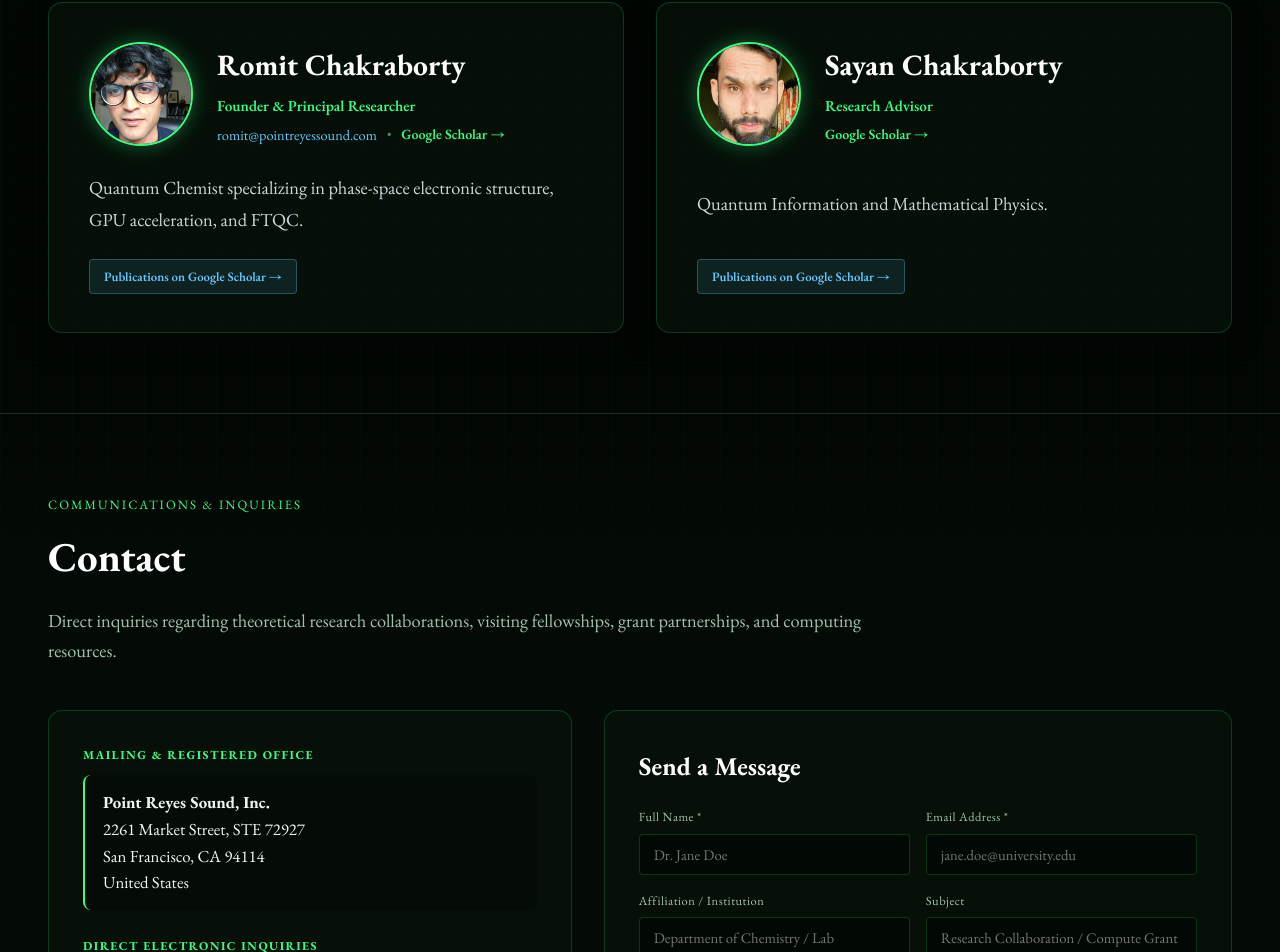
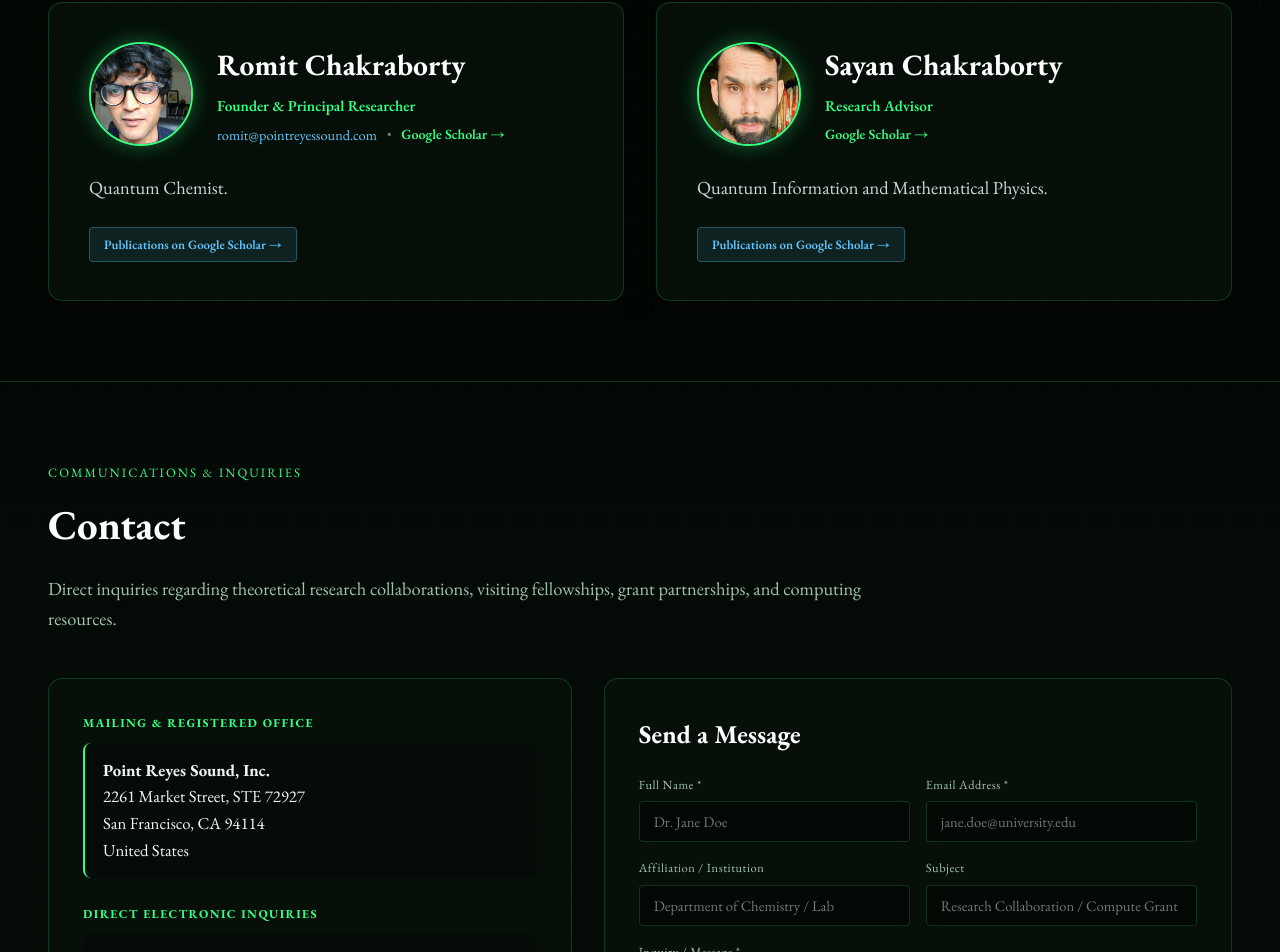
Before and after one commit to point-reyes-sound/point-reyes-sound, a React (Vite) app: page / in a window 1280 px wide. Shown: the part 4822-5774 px from the top of the page. Built offline with nearby package versions, Linux system fonts and the light colour scheme.

Commit message:
Update Romit Chakraborty bio to Quantum Chemist

```diff
--- a/src/App.jsx
+++ b/src/App.jsx
@@ -532,7 +532,7 @@ export default function App() {
               </div>
             </div>
             <p className="person-bio">
-              Quantum Chemist specializing in phase-space electronic structure, GPU acceleration, and FTQC.
+              Quantum Chemist.
             </p>
             <div className="person-tags">
               <a
```
Also changed, not shown: public/llms-full.txt.
